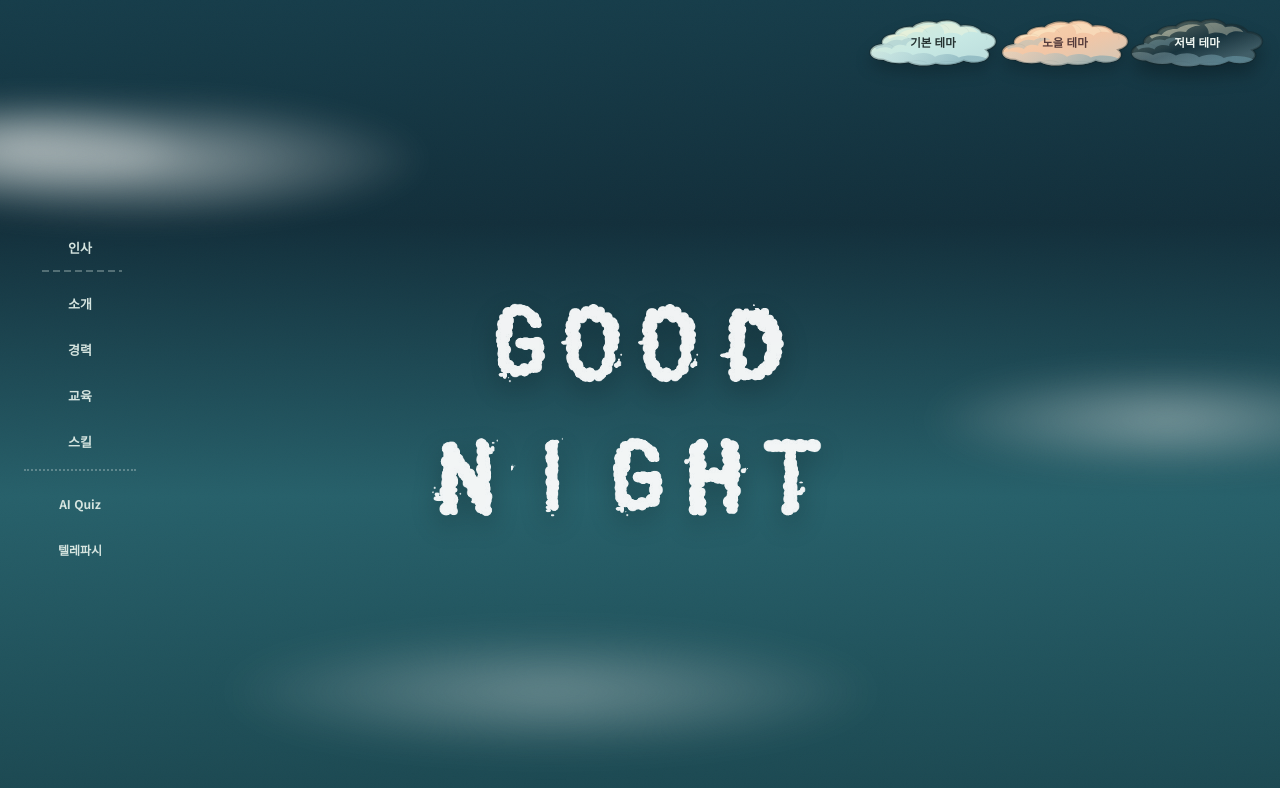
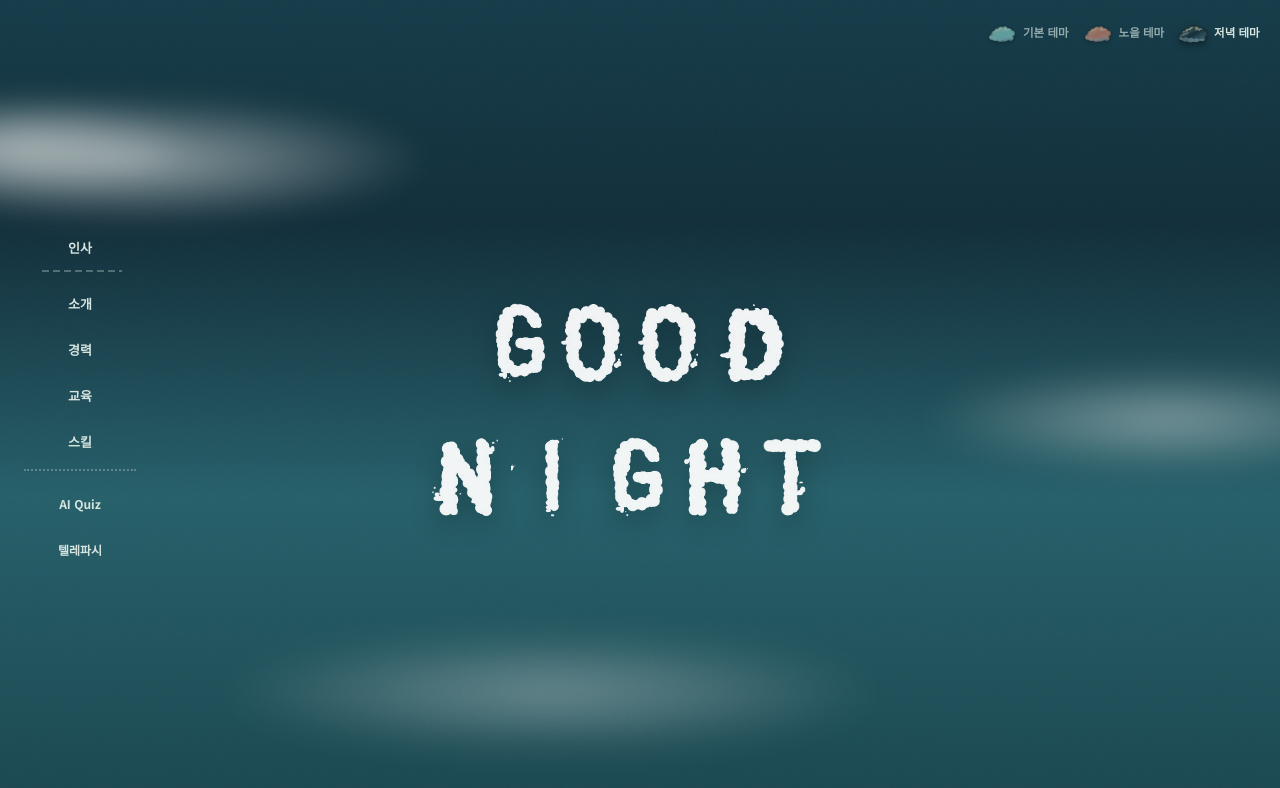
Before and after one commit to jhs7942/jhs7942.github.io, a Next.js app: page / in a window 1280 px wide. Shown: the top 788 px of the page. Built offline with nearby package versions, Linux system fonts and the light colour scheme.

Commit message:
refine portfolio theme controls

```diff
--- a/src/app/_components/TimeTheme.tsx
+++ b/src/app/_components/TimeTheme.tsx
@@ -111,6 +111,7 @@ export function TimeTheme() {
   };
 
   return (
+    <div className="time-theme-trigger-zone">
       <div className="time-theme-switcher" role="group" aria-label="화면 테마 선택">
         {THEME_OPTIONS.map((option) => (
           <button
@@ -121,10 +122,13 @@ export function TimeTheme() {
             aria-pressed={selectedTheme === option.value}
             onClick={() => selectTheme(option.value)}
           >
-          <CloudShape fillId={`themeControlCloud-${option.value}`} />
-          <span className="time-theme-label">{option.label}</span>
+            <span className="time-theme-cloudlet" aria-hidden="true">
+              <CloudShape fillId={`themeCloudlet-${option.value}`} />
+            </span>
+            <span>{option.label}</span>
           </button>
         ))}
       </div>
+    </div>
   );
 }
--- a/src/app/globals.css
+++ b/src/app/globals.css
@@ -194,6 +194,14 @@
 
 * {
   box-sizing: border-box;
+  -ms-overflow-style: none;
+  scrollbar-width: none;
+}
+
+*::-webkit-scrollbar {
+  display: none;
+  width: 0;
+  height: 0;
 }
 
 html,
--- a/src/app/portfolio/_components/CareerSection.tsx
+++ b/src/app/portfolio/_components/CareerSection.tsx
@@ -29,9 +29,6 @@ function TimelineSection({ id, title, entries }: TimelineSectionProps) {
               <div
                 className={`cloud-tl-inner${entry.tint ? " tint" : ""}`}
               >
-                {/* 소개 카드와 똑같은 구름 path — 크기만 카드에 맞게 줄었다.
-                    자세한 이유는 portfolio.css의 .cloud-tl-shape 주석 참고. */}
-                <CloudShape fillId={fillId} />
                 <div className="cloud-tl-body">
                   <div className="cloud-tl-meta">
                     <span className="cloud-tl-kind" style={{ background: entry.kindColor }}>
--- a/src/app/portfolio/_components/CloudAlphabetGreeting.tsx
+++ b/src/app/portfolio/_components/CloudAlphabetGreeting.tsx
@@ -16,7 +16,7 @@ const glyphDimensions = {
   N: [115, 96],
   O: [107, 137],
   R: [106, 133],
-  T: [145, 164],
+  T: [110, 164],
   V: [145, 165],
 } as const;
 
--- a/src/app/portfolio/_lib/cloudPuffMarkup.ts
+++ b/src/app/portfolio/_lib/cloudPuffMarkup.ts
@@ -1,5 +1,5 @@
 /**
- * CloudPuff 모양(옅은 청록 그림자 + 흰색 표면 두 톤 뭉게구름)의 SVG 내부
+ * CloudPuff 모양(크림빛 상단 + 청록 음영의 카툰 적운)의 SVG 내부
  * 마크업을 문자열로 공유한다. CloudPuff.tsx(React, 구름 베일용)와
  * CloudCursorTrail.tsx(마우스 커서를 따라다니는 순수 DOM 구현, 매 프레임
  * React를 거치면 비용이 크다)가 같은 모양을 두 군데서 따로 유지하지 않도록
@@ -8,18 +8,27 @@
 export const CLOUD_PUFF_VIEWBOX = "0 0 120 80";
 
 export const CLOUD_PUFF_MARKUP = `
-  <g fill="var(--cloud-shadow-fill)">
-    <ellipse cx="59" cy="60" rx="54" ry="18" />
-    <circle cx="28" cy="48" r="24" />
-    <circle cx="44" cy="54" r="20" />
-    <circle cx="58" cy="40" r="30" />
-    <circle cx="90" cy="46" r="22" />
-  </g>
-  <g fill="var(--surface-cloud)">
-    <ellipse cx="59" cy="54" rx="51" ry="15" />
-    <circle cx="28" cy="43" r="21" />
-    <circle cx="44" cy="48" r="17" />
-    <circle cx="58" cy="35" r="27" />
-    <circle cx="90" cy="41" r="19" />
+  <path
+    d="M13 62C6 61 2 56 3 49C4 43 9 39 16 39C15 29 23 22 33 24C37 15 48 11 57 15C65 6 82 9 87 20C97 17 107 24 108 34C116 36 120 42 118 49C117 55 112 59 106 60C103 69 93 73 84 69C76 77 62 77 54 71C45 77 32 74 28 68C22 68 17 66 13 62Z"
+    fill="color-mix(in srgb, var(--surface-cloud) 74%, #fff0bd)"
+    stroke="color-mix(in srgb, var(--cloud-border) 76%, #477989)"
+    stroke-width="1.2"
+    vector-effect="non-scaling-stroke"
+  />
+  <path
+    d="M4 50C14 45 23 48 28 56C36 49 48 51 53 60C62 53 75 54 81 62C91 56 104 58 112 65L109 80H5Z"
+    fill="color-mix(in srgb, var(--surface-cloud) 54%, #79a9b7)"
+    opacity="0.72"
+  />
+  <path
+    d="M21 39C27 33 34 33 39 36C43 25 55 19 65 23C72 14 85 15 91 23C79 20 70 27 68 37C58 32 48 37 46 46C38 40 29 43 25 49Z"
+    fill="#fff8d8"
+    opacity="0.42"
+  />
+  <g fill="none" stroke="color-mix(in srgb, var(--cloud-border) 72%, #477989)" stroke-width="0.85" stroke-linecap="round" vector-effect="non-scaling-stroke" opacity="0.52">
+    <path d="M16 39C23 38 28 42 30 47" />
+    <path d="M33 24C41 23 47 27 49 33" />
+    <path d="M57 15C66 15 72 20 74 27" />
+    <path d="M87 20C94 22 98 27 98 34" />
   </g>
 `;
--- a/src/app/portfolio/portfolio.css
+++ b/src/app/portfolio/portfolio.css
@@ -517,16 +517,31 @@ body:has(.cloud-deck) {
   }
 }
 
-/* 오른쪽 상단 테마 선택기 — 히어로와 같은 SVG 구름을 각 버튼의 바탕으로 쓴다.
-   CSS 타원 여러 개를 겹치는 방식보다 외곽선과 비대칭 곡선이 또렷하게 보인다. */
-.time-theme-switcher {
+/* 오른쪽 상단 테마 선택기 — 바깥 영역은 접힌 상태에서도 펼친 폭을 유지해,
+   이미지처럼 테마 이름들이 놓이는 범위 안에서만 다시 열리게 한다. */
+.time-theme-trigger-zone {
   position: fixed;
   top: 18px;
   right: 18px;
   z-index: 80;
+  width: max-content;
+  min-height: 30px;
+}
+.time-theme-trigger-zone::before {
+  content: "";
+  position: absolute;
+  top: 0;
+  right: 0;
+  bottom: 0;
+  left: -100%;
+  z-index: 0;
+}
+.time-theme-switcher {
+  position: relative;
+  z-index: 1;
   display: flex;
   align-items: center;
-  gap: 2px;
+  gap: 11px;
   padding: 0;
   border: 0;
   background: transparent;
@@ -535,89 +550,72 @@ body:has(.cloud-deck) {
     right 360ms cubic-bezier(0.22, 1, 0.36, 1),
     opacity 260ms ease,
     transform 360ms cubic-bezier(0.22, 1, 0.36, 1);
-  will-change: right, transform;
+  will-change: transform;
 }
 .time-theme-option {
-  --theme-cloud-fill: var(--surface-overlay-strong);
-  --theme-cloud-hover: var(--mint-pale);
-  --theme-cloud-text: var(--text-primary);
-  --surface-cloud: var(--theme-cloud-fill);
   position: relative;
   display: inline-flex;
   align-items: center;
-  justify-content: center;
   gap: 7px;
-  width: 130px;
-  min-height: 50px;
-  padding: 7px 15px 2px;
+  min-height: 30px;
+  padding: 4px 2px;
   border: 0;
-  color: var(--theme-cloud-text);
+  border-radius: 0;
+  color: var(--text-primary);
   background: transparent;
   font-family: inherit;
   font-size: 11.5px;
   font-weight: 800;
+  opacity: 0.66;
   white-space: nowrap;
   cursor: pointer;
   transition:
     color 160ms ease,
+    background 160ms ease,
     transform 180ms cubic-bezier(0.22, 1, 0.36, 1);
 }
 .time-theme-option[data-theme="day"] {
-  --theme-cloud-fill: #c8e9e4;
-  --theme-cloud-hover: #eaf6f3;
-  --theme-cloud-text: #243130;
+  --surface-cloud: #83cfc9;
 }
 .time-theme-option[data-theme="sunset"] {
-  --theme-cloud-fill: #f3c6a5;
-  --theme-cloud-hover: #fff0df;
-  --theme-cloud-text: #553b3b;
+  --surface-cloud: #d98268;
 }
 .time-theme-option[data-theme="night"] {
-  --theme-cloud-fill: #18333d;
-  --theme-cloud-hover: #234f56;
-  --theme-cloud-text: #f1f7f2;
-}
-.time-theme-option > .cloud-tl-shape {
+  --surface-cloud: #132f3b;
+}
+.time-theme-option:hover {
+  background: transparent;
+  opacity: 0.82;
+  transform: translateY(-1px);
+}
+.time-theme-option:focus-visible {
+  outline: 2px solid var(--focus-ring);
+  outline-offset: 2px;
+}
+.time-theme-option[aria-pressed="true"] {
+  color: var(--text-primary);
+  background: transparent;
+  opacity: 1;
+}
+.time-theme-option[aria-pressed="true"] .time-theme-cloudlet {
+  transform: scale(1.08);
+  filter: drop-shadow(0 3px 3px rgb(var(--shadow-rgb) / 0.2));
+}
+.time-theme-cloudlet {
+  position: relative;
+  display: block;
+  width: 28px;
+  height: 18px;
+  flex-shrink: 0;
+  margin-top: 1px;
+}
+.time-theme-cloudlet > .cloud-tl-shape {
+  position: absolute;
   inset: 0;
   width: 100%;
   height: 100%;
-  filter: drop-shadow(0 8px 7px rgb(var(--shadow-rgb) / 0.2));
-  transform: scale(1.04);
-  transition:
-    filter 180ms ease,
-    transform 180ms cubic-bezier(0.22, 1, 0.36, 1);
-}
-.time-theme-option > :not(.cloud-tl-shape) {
-  position: relative;
-  z-index: 1;
-}
-.time-theme-option:hover {
-  --surface-cloud: var(--theme-cloud-hover);
-  transform: translateY(-2px);
-}
-.time-theme-option:hover > .cloud-tl-shape {
-  filter: drop-shadow(0 10px 8px rgb(var(--shadow-rgb) / 0.24));
-  transform: scale(1.08) rotate(-0.8deg);
-}
-.time-theme-option:focus-visible {
-  outline: none;
-}
-.time-theme-option:focus-visible > .cloud-tl-shape {
-  filter:
-    drop-shadow(0 0 1px var(--focus-ring))
-    drop-shadow(0 0 3px var(--focus-ring));
-}
-.time-theme-option[aria-pressed="true"] {
-  --surface-cloud: var(--theme-cloud-fill);
-  color: var(--theme-cloud-text);
-}
-.time-theme-option[aria-pressed="true"] > .cloud-tl-shape {
-  filter: drop-shadow(0 10px 8px rgb(var(--shadow-rgb) / 0.28));
-  transform: scale(1.08);
-}
-.time-theme-label {
-  display: inline-block;
-  transform: translateY(-3px);
+  filter: drop-shadow(0 2px 2px rgb(var(--shadow-rgb) / 0.18));
+  transform: none;
 }
 /* 왼쪽 내비게이션 — 긴 캡슐 패널을 없애고 메뉴 하나하나를 작은 구름으로 만든다. */
 .cloud-nav {
@@ -670,21 +668,11 @@ body:has(.cloud-deck) {
     transform: translateY(-50%);
   }
   :root[data-portfolio-chrome="collapsed"] .time-theme-switcher {
-    right: 0;
     opacity: 0.46;
     transform: translateX(calc(100% - 14px));
   }
-  :root[data-portfolio-chrome="collapsed"] .time-theme-switcher::after {
-    content: "";
-    position: absolute;
-    top: 0;
-    bottom: 0;
-    left: 100%;
-    width: 18px;
-  }
-  :root[data-portfolio-chrome="collapsed"] .time-theme-switcher:hover,
-  :root[data-portfolio-chrome="collapsed"] .time-theme-switcher:focus-within {
-    right: 18px;
+  :root[data-portfolio-chrome="collapsed"] .time-theme-trigger-zone:hover .time-theme-switcher,
+  :root[data-portfolio-chrome="collapsed"] .time-theme-trigger-zone:focus-within .time-theme-switcher {
     opacity: 1;
     transform: none;
   }
@@ -718,11 +706,6 @@ body:has(.cloud-deck) {
     filter 180ms ease,
     transform 180ms cubic-bezier(0.22, 1, 0.36, 1);
 }
-.cloud-nav-label {
-  position: relative;
-  z-index: 1;
-  display: block;
-}
 .cloud-nav-brand {
   min-height: 58px;
   font-weight: 900;
@@ -733,13 +716,12 @@ body:has(.cloud-deck) {
   letter-spacing: -0.6px;
   text-align: center;
   transition:
-    color 0.18s ease,
+    opacity 0.15s ease,
     transform 0.18s cubic-bezier(0.22, 1, 0.36, 1);
 }
 .cloud-nav-brand:hover,
 .cloud-nav-brand:focus-visible {
   --surface-cloud: var(--mint-pale);
-  color: var(--accent);
   outline: none;
   transform: translateY(-1px);
 }
@@ -779,15 +761,18 @@ body:has(.cloud-deck) {
   padding: 8px 18px 4px;
   text-align: center;
   transition:
-    color 0.15s ease,
+    opacity 0.15s ease,
     transform 0.18s cubic-bezier(0.22, 1, 0.36, 1);
 }
 .cloud-nav-link:hover,
 .cloud-nav-link:focus-visible {
   --surface-cloud: var(--mint-pale);
-  color: var(--accent);
   outline: none;
   transform: translateX(2px);
+}
+.cloud-nav-brand:hover,
+.cloud-nav-link:hover {
+  opacity: 0.55;
 }
 .cloud-nav-link:hover > .cloud-tl-shape,
 .cloud-nav-link:focus-visible > .cloud-tl-shape {
@@ -1142,14 +1127,14 @@ body:has(.cloud-deck) {
   display: block;
   min-height: 0;
   padding: clamp(30px, 4vw, 48px) clamp(28px, 4vw, 56px) clamp(56px, 5vw, 68px);
-  background: linear-gradient(
+  /* background: linear-gradient(
     135deg,
     var(--surface-page) 0%,
     var(--mint-pale) 100%
-  );
-  border: 1.5px solid var(--border-medium);
+  ); */
+  /* border: 1.5px solid var(--border-medium);
   border-radius: 22px 26px 20px 24px;
-  box-shadow: 0 18px 38px -20px rgb(var(--shadow-rgb) / 0.55);
+  box-shadow: 0 18px 38px -20px rgb(var(--shadow-rgb) / 0.55); */
   overflow: visible;
 }
 .cloud-about-media,
@@ -2078,7 +2063,7 @@ body:has(.cloud-deck) {
   }
 }
 @media (max-width: 640px) {
-  .time-theme-switcher {
+  .time-theme-trigger-zone {
     top: 72px;
     right: 10px;
     max-width: calc(100vw - 20px);
```
Lines whose indentation alone changed are shown as unchanged.
